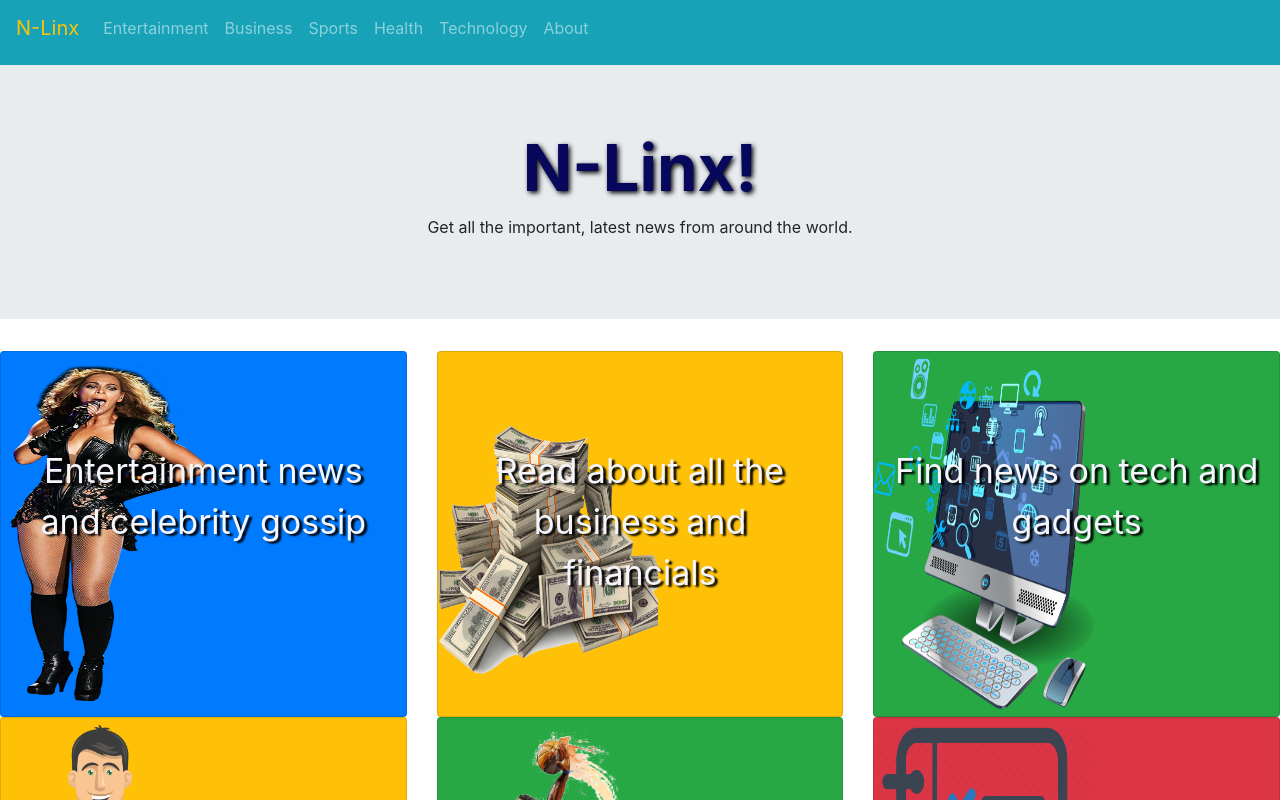
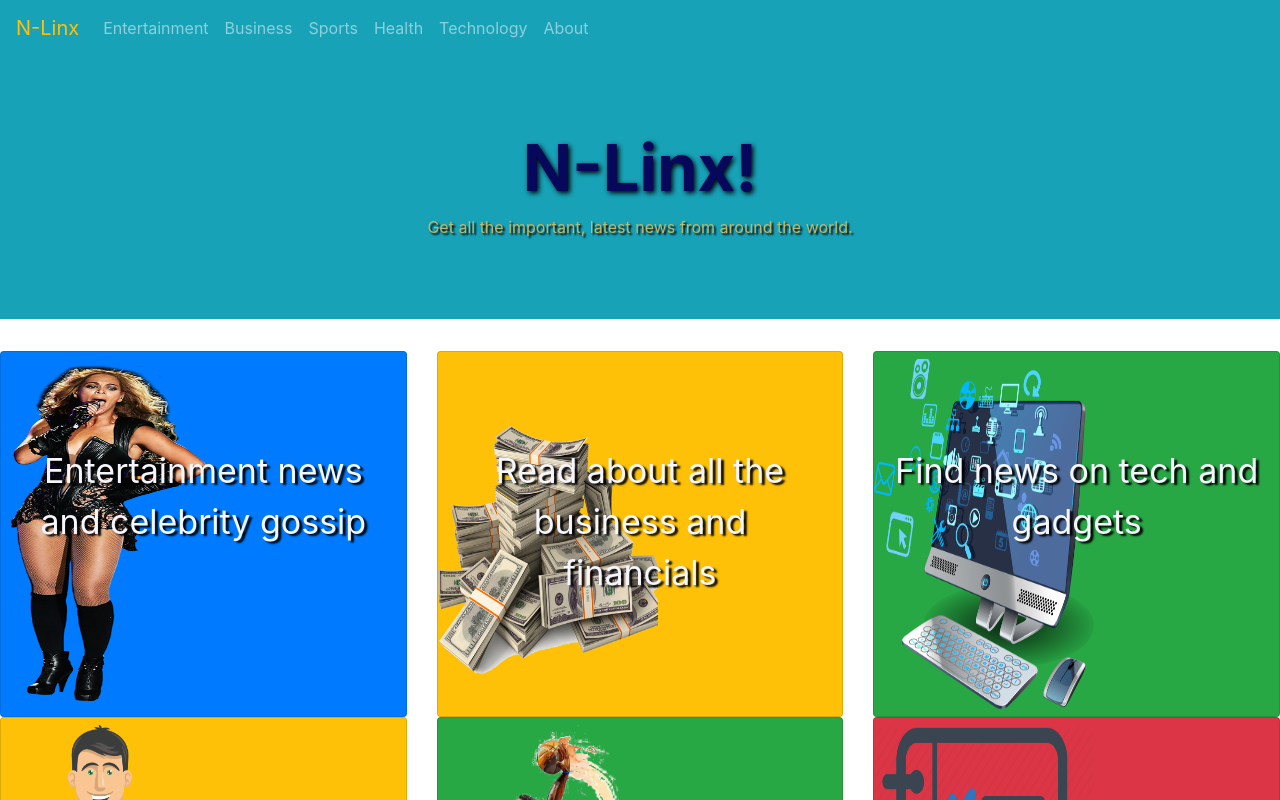
Before and after one commit to OceanDiaali/N-Linx, a React (Create React App) app: page /home in a window 1280 px wide. Shown: the top 800 px of the page. Built offline with nearby package versions, Linux system fonts and the light colour scheme.

Commit message:
add class attribute to sub-label

```diff
--- a/src/Pages/Home/home.js
+++ b/src/Pages/Home/home.js
@@ -6,10 +6,10 @@ export default class Home extends Component {
         return(
             <div>
 
-                <div className="jumbotron jumbotron-fluid">
+                <div className="jumbotron jumbotron-fluid bg-info">
                 <div className="container">
                   <h1 className="label">N-Linx!</h1>
-                  <p>Get all the important, latest news from around the world.</p>
+                  <p className="sub-label">Get all the important, latest news from around the world.</p>
                 </div>
                 </div>
 
```
